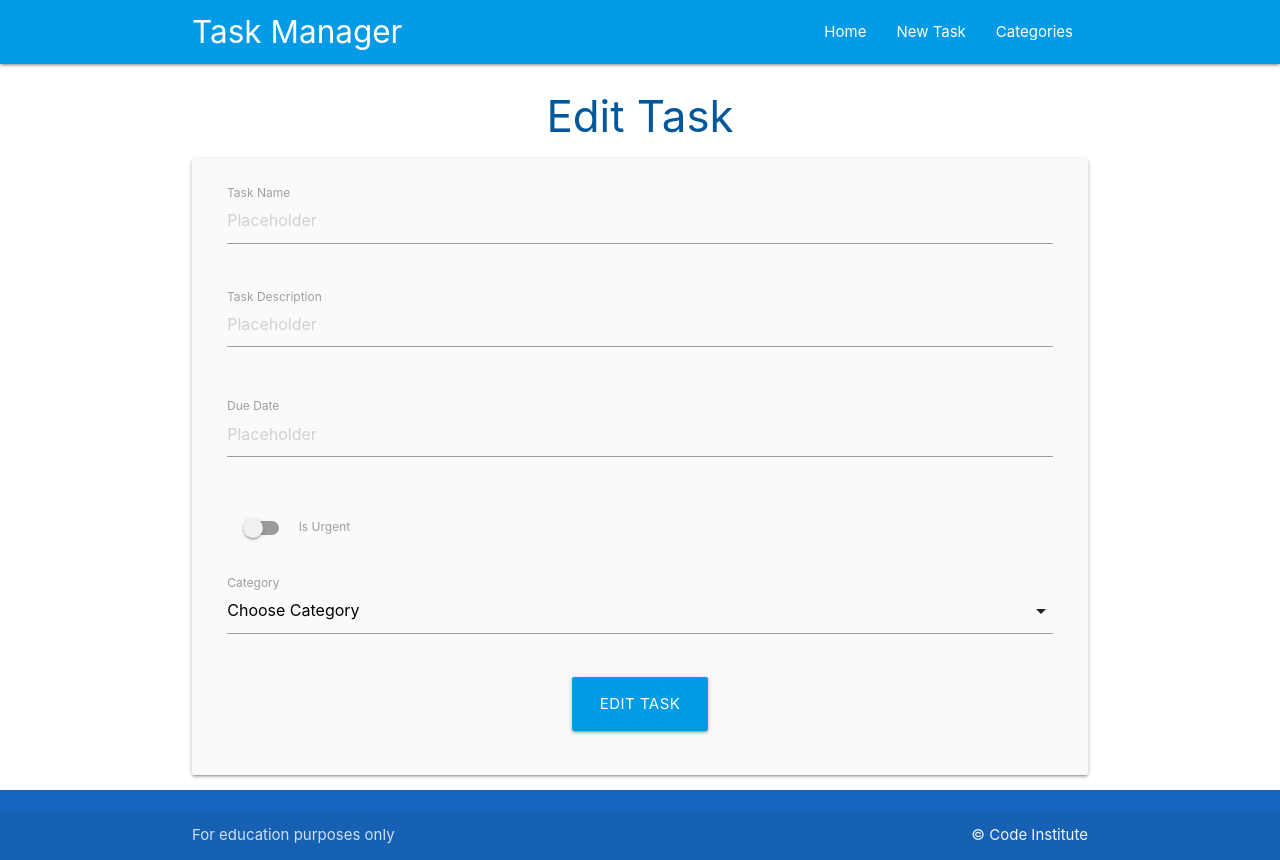
After one commit to halfpintutopia/ci-task-manager-walkthrough, a Flask app: template taskmanager/templates/edit_task.html in a window 1280 px wide. The commit adds this page. Run offline with Flask 3, Linux system fonts and the light colour scheme; the template is opened without the code that fills it, so the values that code supplies are empty.

Commit message:
Create your edit_task() function in routes.py

```diff
--- /dev/null
+++ b/taskmanager/templates/edit_task.html
@@ -0,0 +1,82 @@
+{% extends 'base.html' %}
+
+{% block content %}
+    <h3 class="light-blue-text text-darken-4 center-align">Edit Task</h3>
+
+    <div class="row card-panel grey lighten-5">
+        <form class="col s12" method="POST" action="{{ url_for('edit_task', task_id=task.id) }}">
+            <div class="row">
+                <div class="input-field col s12">
+                    <input placeholder="Placeholder"
+                           name="task_name"
+                           id="task_name"
+                           type="text"
+                           class="validate"
+                           value="{{ task.task_name }}"
+                           required
+                           minlength="5"
+                           maxlength="50">
+                    <label for="task_name">Task Name</label>
+                </div>
+            </div>
+
+            <div class="row">
+                <div class="input-field col s12">
+                    <textarea placeholder="Placeholder"
+                              name="task_description"
+                              id="task_description"
+                              class="validate materialize-textarea"
+                              required
+                              minlength="5"
+                              maxlength="200">
+                        {{- task.task_description -}}
+                    </textarea>
+                    <label for="task_description">Task Description</label>
+                </div>
+            </div>
+
+            <div class="row">
+                <div class="input-field col s12">
+                    <input placeholder="Placeholder"
+                           name="due_date"
+                           id="due_date"
+                           type="text"
+                           class="datepicker validate"
+                           value="{{ task.due_date.strftime('%d %B, %Y') }}"
+                           required>
+                    <label for="due_date">Due Date</label>
+                </div>
+            </div>
+
+            <div class="row">
+                <div class="input-field col s12">
+                    <div class="switch">
+                        <label for="is_urgent">
+                            <input id="is_urgent" name="is_urgent" type="checkbox" {% if task.is_urgent == True %}checked{% endif %}>
+                            <span class="lever"></span>
+                            Is Urgent
+                        </label>
+                    </div>
+                </div>
+            </div>
+
+            <div class="row">
+                <div class="input-field col s12">
+                    <select id="category_id" name="category_id" class="validate" required>
+                        <option value="" disabled selected>Choose Category</option>
+                        {% for category in categories %}
+                            <option value="{{ category.id }}" {% if category == task.category %}selected{% endif %}>{{ category.category_name }}</option>
+                        {% endfor %}
+                    </select>
+                    <label for="category_id">Category</label>
+                </div>
+            </div>
+
+            <div class="row">
+                <div class="center-align col s12">
+                    <button class="btn-large light-blue darken-1" type="submit">Edit Task</button>
+                </div>
+            </div>
+        </form>
+    </div>
+{% endblock %}
--- a/taskmanager/templates/tasks.html
+++ b/taskmanager/templates/tasks.html
@@ -26,6 +26,9 @@
                     <div class="collapsible-body">
                         <strong>{{ task.category }}</strong>
                         <p>{{ task.task_description }}</p>
+
+                        <p><a href="{{ url_for('edit_task', task_id=task.id) }}" class="btn green accent-4">Edit</a></p>
+{#                        <p><a href="{{ url_for('delete_task', task_id=task_id) }}" class="btn red">Delete</a></p>#}
                     </div>
                 </li>
             {% endfor %}
```
Also changed, not shown: taskmanager/routes.py (+16 -1 lines).
